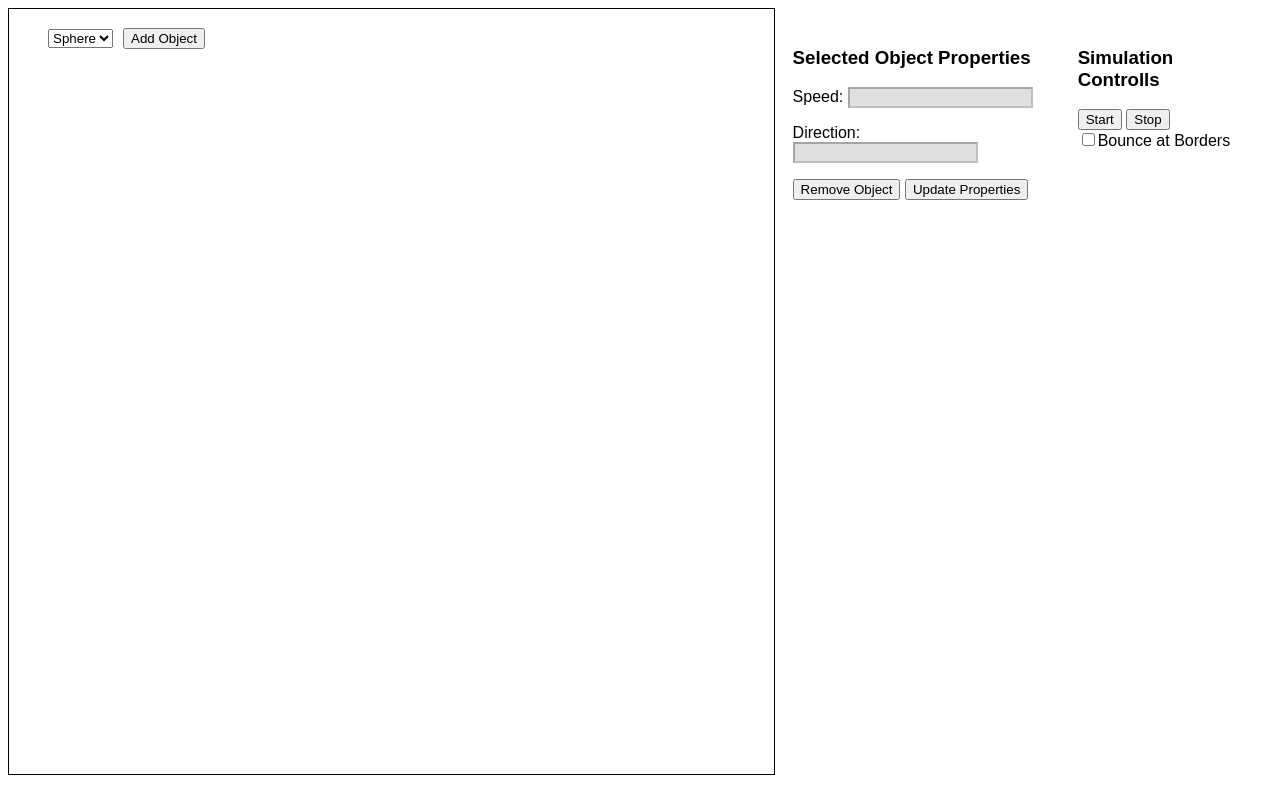
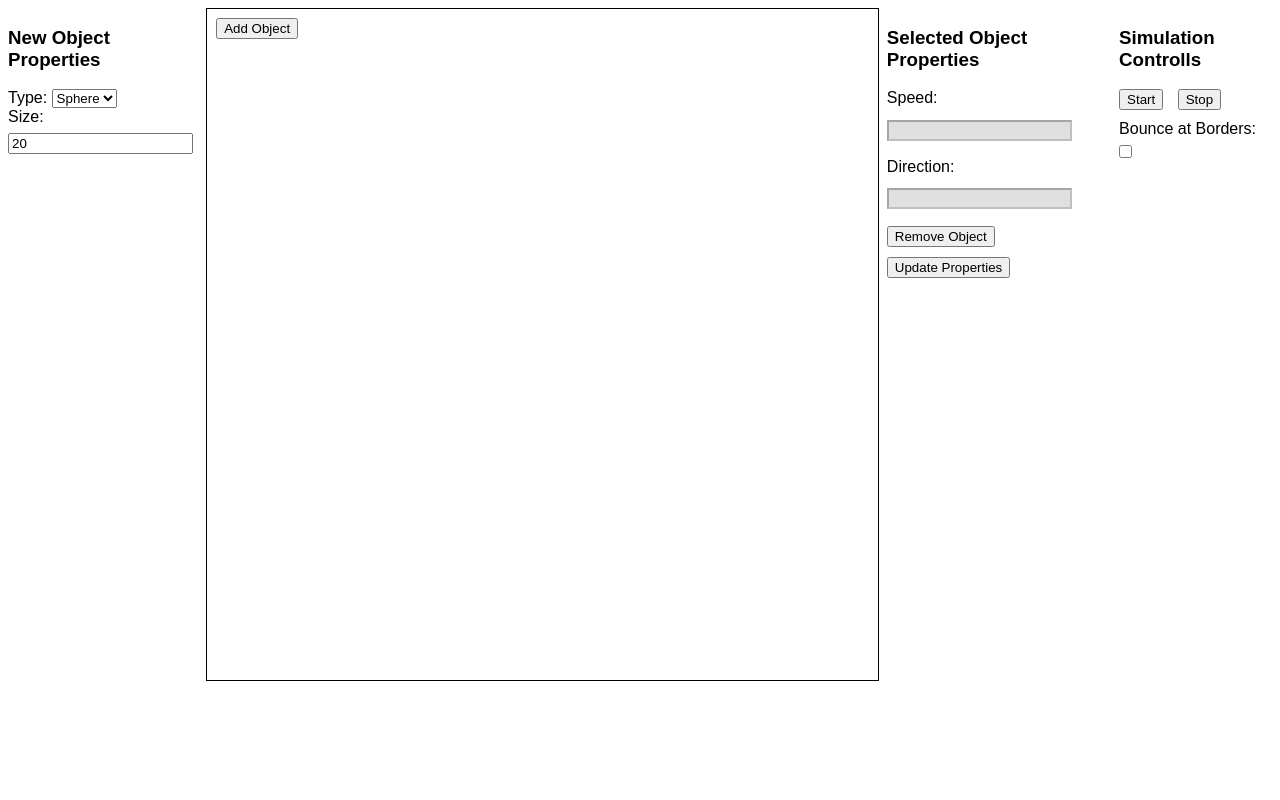
Before and after one commit to kilian2/physics_sim, a plain HTML site: page main.html in a window 1280 px wide. Drawn offline with Linux system fonts and the light colour scheme.

Commit message:
updated css and html, implemented feature: size for new objects can be adjusted

```diff
--- a/main.html
+++ b/main.html
@@ -6,73 +6,91 @@
     <title>Physics Simulations</title>
     <style>
         body {font-family: Arial, sans-serif; }
+        label {
+            display: block;
+        }
+        input,
+        label {
+            margin: 0.4rem 0;
+        }
         .container {
             display: flex;
             justify-content: center;
             align-items: flex-start;
             margin: 0px auto;
         }
+        .simulationControll {
+            margin-bottom: 10px;
+            margin-right: 10px;
+        }
+        .selectedObjectProperty{
+            margin-bottom: 10px;
+            margin-right: 10px;
+        }
         #canvas {
             width: 100%;
             height: 100%;
             border: 1px solid #000;
          }
-         #canvas-wrap {position:relative}
-         #overlay {position:absolute; top:10px; left:10px;}
-        .controls {
-            margin-left: 20px;
-            padding: 10px;
-            display: flex;
-            flex-direction: row;
-            align-items: center;
+        #canvas-wrap {position:relative}
+        #overlay {position:absolute; top:10px; left:10px;}
+        #selectedObjectPropertiesContainer {
+            margin-left: 10px;
         }
-        .controls select, .controls button {
-            margin-bottom: 10px;
+        #simulationControllsContainer{
+            margin-left: 10px;
         }
-        .controls select {
+        #newObjectProperties {
             margin-right: 10px;
-        }
-        .properties {
-            text-align: left;
-            padding: 20px;
-        }
-        .simulationControlls{
-            text-align: left;
-            padding: 20px;
         }
     </style>
 </head>
 <body>
     <div class="container">
+        <div id="newObjectProperties">
+            <h3>New Object Properties</h3>
+            <div>
+                Type:
+                <select id="objectType">
+                    <option value="sphere">Sphere</option>
+                    <option value="square">Square</option>
+                </select>
+            </div>
+            <div>
+                Size:
+                <input type="number" id="objectSizeInput" value="20">
+            </div>
+        </div>
         <div id="canvas-wrap">
             <canvas id="canvas" width="800" height="800"></canvas>
             <div id="overlay">
-                <div class="controls">
-                    <select id="objectType">
-                        <option value="sphere">Sphere</option>
-                        <option value="square">Square</option>
-                    </select>
-                    <button onclick="startAddObject()">Add Object</button>
-                </div>
+                <button id="addObject" onclick="startAddObject()">Add Object</button>
             </div>
         </div>
-        <div class="properties" id="properties">
+        <div id="selectedObjectPropertiesContainer">
             <h3>Selected Object Properties</h3>
             <p id="objectPosition"></p>
             <p id="objectTypeDisplay"></p>
-            <p>Speed: <input type="number" id="objectSpeedInput"></p>
-            <p>Direction: <input type="number" id="objectDirectionInput"></p>
-            <button onclick="removeSelectedObject()">Remove Object</button>
-            <button onclick="updateProperties()">Update Properties</buton>
+            <div class="selectedObjectProperty">
+                <label for="objectSpeedInput">Speed:</label>
+                <input type="number" id="objectSpeedInput">
+            </div>
+            <div class="selectedObjectProperty">
+                <label for="objectDirectionInput">Direction:</label>
+                <input type="number" id="objectDirectionInput">
+            </div>
+            <div class="selectedObjectProperty">
+                <button class="selectedObjectProperty" onclick="removeSelectedObject()">Remove Object</button>
+                <button class="selectedObjectProperty" onclick="updateProperties()">Update Properties</buton>
+            </div>
         </div>
-        <div class="simulationControlls">
+        <div id="simulationControllsContainer">
             <h3>Simulation Controlls</h3>
-            <button onclick="startSimulation()">Start</button>
+            <button class="simulationControll" onclick="startSimulation()">Start</button>
             <button onclick="stopSimulation()">Stop</button>
             <div>
-                <label>
-                    <input type="checkbox" id="bounceAtBorders">Bounce at Borders
-                </label>
+                Bounce at Borders:
+                <input type="checkbox" id="bounceAtBorders">
             </div>
         </div>
     </div>
--- a/simulation.js
+++ b/simulation.js
@@ -18,7 +18,7 @@ class DynamicObject {
 }
 
 const {canvas, ctx, objectTypeSelect, bounceAtBordersCheckbox, objectTypeDisplayElement, objectPositionElement,
-     objectSpeedInputElement, objectDirectionInputElement} = initPageElements();
+     objectSpeedInputElement, objectDirectionInputElement, objectSizeInputElement} = initPageElements();
 const objects = [];
 
 let running = false;
@@ -28,9 +28,26 @@ let previewObject = null;
 let selectedObject = /**@type {DynamicObject | null} */ (null);
 
 document.addEventListener('DOMContentLoaded', () => {
-    // @ts-ignore
     bounceAtBordersCheckbox.checked = false;
     setInputsDisabled(true);
+});
+
+canvas.addEventListener('mousemove', (event) => {
+    if (addingObject) {
+        const rect = canvas.getBoundingClientRect();
+        currentMousePosition.x = event.clientX - rect.left;
+        currentMousePosition.y = event.clientY - rect.top;
+    }
+});
+
+canvas.addEventListener('click', (event) => {
+    if (addingObject) {
+        addObject(previewObject.type, parseFloat(objectSizeInputElement.value), currentMousePosition.x, currentMousePosition.y);
+        addingObject = false;
+        previewObject = null;
+    } else {
+        selectObject(event);
+    }
 });
 
 function initPageElements() {
@@ -62,6 +79,9 @@ function initPageElements() {
     let objectDirectionInputElement =  /** @type {HTMLInputElement} */ (document.getElementById("objectDirectionInput"));
     if(!objectDirectionInputElement) {throw new Error ("Element not found")};
 
+    let objectSizeInputElement = /** @type {HTMLInputElement}*/ (document.getElementById("objectSizeInput"));
+    if(!objectSizeInputElement) {throw new Error ("Element not found")};
+
     return {
         canvas: canvas,
         ctx: ctx,
@@ -70,27 +90,10 @@ function initPageElements() {
         objectTypeDisplayElement: objectTypeDisplayElement,
         objectPositionElement: objectPositionElement,
         objectSpeedInputElement: objectSpeedInputElement,
-        objectDirectionInputElement: objectDirectionInputElement
+        objectDirectionInputElement: objectDirectionInputElement,
+        objectSizeInputElement: objectSizeInputElement
     }
 }
-
-canvas.addEventListener('mousemove', (event) => {
-    if (addingObject) {
-        const rect = canvas.getBoundingClientRect();
-        currentMousePosition.x = event.clientX - rect.left;
-        currentMousePosition.y = event.clientY - rect.top;
-    }
-});
-
-canvas.addEventListener('click', (event) => {
-    if (addingObject) {
-        addObject(previewObject.type, 20, currentMousePosition.x, currentMousePosition.y);
-        addingObject = false;
-        previewObject = null;
-    } else {
-        selectObject(event);
-    }
-});
 
 function startSimulation() {
     running = true;
@@ -111,13 +114,6 @@ function simulate() {
     requestAnimationFrame(simulate);
 }
 
-/**
- *
- * @param {string} type
- * @param {number} x
- * @param {number} y
- * @param {number} size
- */
 function addObject(type,size, x, y) {
     objects.push(new DynamicObject(type, size, x, y, {x: 0, y: 0}));
 }
@@ -150,7 +146,6 @@ function selectObject(event) {
     }
 }
 
-
 function removeSelectedObject() {
     if (selectedObject) {
         const index = objects.indexOf(selectedObject);
@@ -172,8 +167,8 @@ function clearObjectProperties() {
 
 function updateProperties() {
     if (selectedObject) {
-        var speed = parseFloat(objectSpeedInputElement.value);
-        var direction = parseFloat(objectDirectionInputElement.value);
+        let speed = parseFloat(objectSpeedInputElement.value);
+        let direction = parseFloat(objectDirectionInputElement.value);
         selectedObject.velocity = velocityFromSpeedAndDirection(speed, direction);
         displayObjectProperties();
     }
@@ -214,14 +209,15 @@ function draw() {
 }
 
 function drawPreviewObject() {
+    let size = parseFloat(objectSizeInputElement.value);
     if ( previewObject.type === 'sphere') {
         ctx.fillStyle = 'rgba(0, 0, 255, 0.5)';
         ctx.beginPath();
-        ctx.arc(currentMousePosition.x, currentMousePosition.y, 10, 0, Math.PI * 2);
+        ctx.arc(currentMousePosition.x, currentMousePosition.y, size/2, 0, Math.PI * 2);
         ctx.fill();
     } else if (previewObject.type === 'square') {
         ctx.fillStyle = 'rgba(255, 0, 0, 0.5)';
-        ctx.fillRect(currentMousePosition.x -10, currentMousePosition.y -10, 20, 20);
+        ctx.fillRect(currentMousePosition.x -10, currentMousePosition.y -10, size, size);
     }
 
 }
@@ -292,7 +288,6 @@ function updateSimulation() {
                 if (obj.y > canvas.height) obj.y = canvas.height;
             }
     })
-
 }
 
 drawLoop();
```
